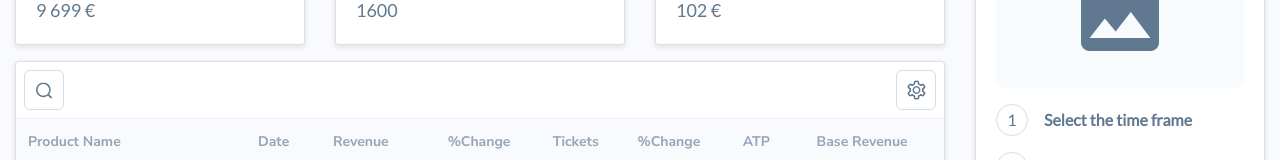
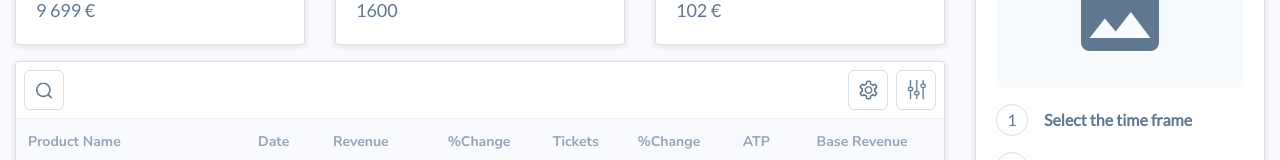
Before and after one commit to mejison/react-dashboard, a React (Create React App) app: page / in a window 1280 px wide. Shown: the part 276-436 px from the top of the page. Built offline with nearby package versions, Linux system fonts and the light colour scheme; what react-router-redux would draw is missing.

Commit message:
changes #2

```diff
--- a/src/components/SettingsBlock.js
+++ b/src/components/SettingsBlock.js
@@ -1,5 +1,5 @@
 import React, { useState } from 'react';
-import { SettingsIcon } from './icons';
+import { SettingsIcon, FilterIcon } from './icons';
 import ToggleSwitch from './ToggleSwitch/ToggleSwitch';
 import { connect } from 'react-redux';
 import { setAppState } from '../actions/app';
@@ -16,9 +16,9 @@ const SettingsBlock = ({ dispatch, filterColumns, columnsProducts }) => {
     dispatch(setAppState('filterColumns', list));
   };
   return (
-    <div className=" position-relative">
+    <div className="position-relative d-flex">
       <div
-        className={`button-with-dropdown ${showBlock ? 'active-button' : ''}`}
+        className={`button-with-dropdown mr-2 ${showBlock ? 'active-button' : ''}`}
         onClick={onChangeShowBlock}
       >
         <SettingsIcon fill={`${showBlock ? '#ffffff' : '#607990'}`} />
@@ -53,6 +53,9 @@ const SettingsBlock = ({ dispatch, filterColumns, columnsProducts }) => {
             </div>
         : null
       }
+      <div className="button-with-dropdown">
+        <FilterIcon fill="#607990" />
+      </div>
     </div>
   );
 };
```
Also changed, not shown: src/components/FilterBlock.js (line endings or trailing spaces).
